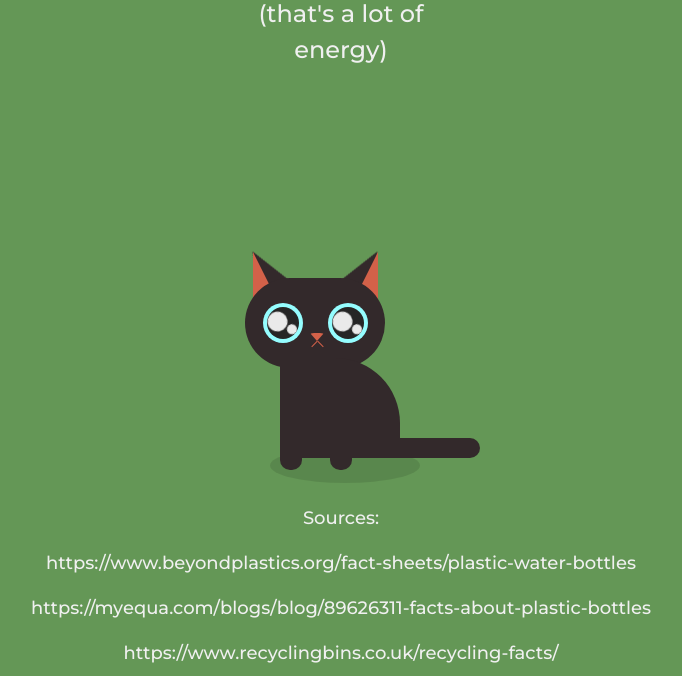
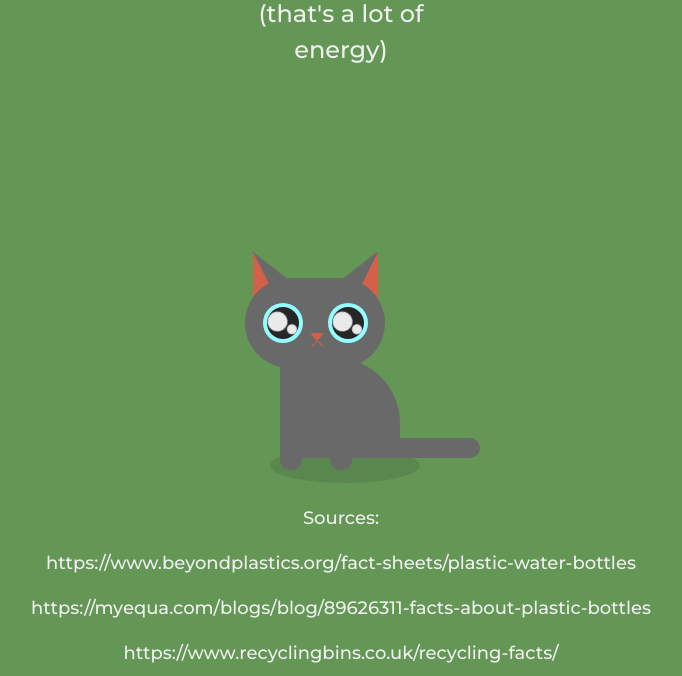
Before and after one commit to Jessie-McColm/ClimateCare, a Django app: page /climate/my_stats in a window 1280 px wide. Shown: the part 3396-4072 px from the top of the page, without its empty margins (299-981 px from the left). Run offline with Django 4.2, Linux system fonts and the light colour scheme; a user stored in the database is signed in; data comes from the database, SQL or seed files in the repository; some libraries are stand-ins or nearby versions.

Commit message:
Change user colour on stats page

```diff
--- a/creature_care/climate/templates/my_stats.html
+++ b/creature_care/climate/templates/my_stats.html
@@ -109,16 +109,16 @@
     </div>
 </div>
 
-<div class="cat">
-    <div class="face">
-        <div class="ear-l"></div>
-        <div class="ear-r"></div>
+<div class="cat" id="cat1">
+    <div class="face" id="u_face">
+        <div class="ear-l" id = "u_ear-l"></div>
+        <div class="ear-r" id="u_ear-r"></div>
         <div class="inner-l"></div>
         <div class="inner-r"></div>
-        <div class="eye-l">
+        <div class="eye-l" id="u_eye-l">
             <div class = "eyeball"><div class="eyeshine"><div class="eyeshine2"></div></div></div>
         </div>
-        <div class="eye-r">
+        <div class="eye-r" id="u_eye-r">
             <div class = "eyeball"><div class="eyeshine"><div class="eyeshine2"></div></div></div>
         </div>
         <div class="nose">
@@ -126,10 +126,10 @@
             <div class="l2"></div>
         </div>
     </div>
-    <div class="body">
-        <div class="paw-l"></div>
-        <div class="paw-r"></div>
-        <div class="tail"></div>
+    <div class="body" id="u_body">
+        <div class="paw-l" id="u_paw-l"></div>
+        <div class="paw-r" id="u_paw-r"></div>
+        <div class="tail" id="u_tail"></div>
     </div>
     <div class="shadow"></div>
 </div>
@@ -148,6 +148,27 @@
     let valDisplays = document.querySelectorAll(".num");
     // overall time taken
     let interval = 1500;
+
+    let u_fur_colour = '{{ fur_colour }}';
+    let u_eye_colour = '{{ eye_colour }}';
+
+    u_body_colour = u_fur_colour.split(",")[0];
+    u_patches = u_fur_colour.split(",")[1];
+
+    // change user cat body colour
+    var colour = ["u_face", "u_body", "u_tail", "u_paw-r"];
+    colour.forEach(function (item, index) {
+        document.getElementById(item).style.backgroundColor = u_body_colour;
+    });
+
+    var eye_colour = ["u_eye-l", "u_eye-r"];
+    eye_colour.forEach(function (item, index) {
+        document.getElementById(item).style.backgroundColor = u_eye_colour;
+    });
+
+    document.getElementById("u_ear-l").style.borderBottom = "50px solid " + u_body_colour;
+    document.getElementById("u_ear-r").style.borderBottom = "50px solid " + u_patches;
+    document.getElementById("u_paw-l").style.backgroundColor = u_patches;
 
     // for all the numbers on the page
     valDisplays.forEach((valDisplay) =>{
@@ -173,6 +194,7 @@
         }, duration);
     });
 
+
 </script>
 
 
--- a/creature_care/climate/views.py
+++ b/creature_care/climate/views.py
@@ -202,6 +202,17 @@ def my_stats_page(request):
     username = user_obj.get_username()
     #cat_data = user_prof.creature
 
+    cat_obj = user_prof.creature
+
+    # gets users cat colours
+    cat_fur_colour_obj = cat_obj.fur_colour
+    cat_eye_colour_obj = cat_obj.eye_colour
+
+    cat_fur_colour = cat_fur_colour_obj.colour_hex_val
+    cat_fur_colour += ","
+    cat_fur_colour += cat_fur_colour_obj.colour_hex_val_patch
+
+    cat_eye_colour = cat_eye_colour_obj.colour_hex_val
 
     bottle_num = user_prof.num_times_watered
     article_num = user_prof.num_times_fed
@@ -212,7 +223,8 @@ def my_stats_page(request):
         'bottle_num': bottle_num,
         'article_num': article_num,
         'recycle_num': recycle_num,
-
+        'fur_colour': cat_fur_colour,
+        'eye_colour': cat_eye_colour,
     }
 
     return render(request, 'my_stats.html', info)
```
